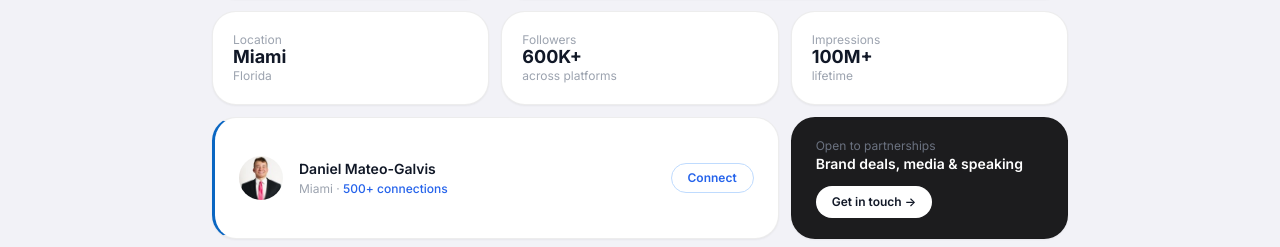
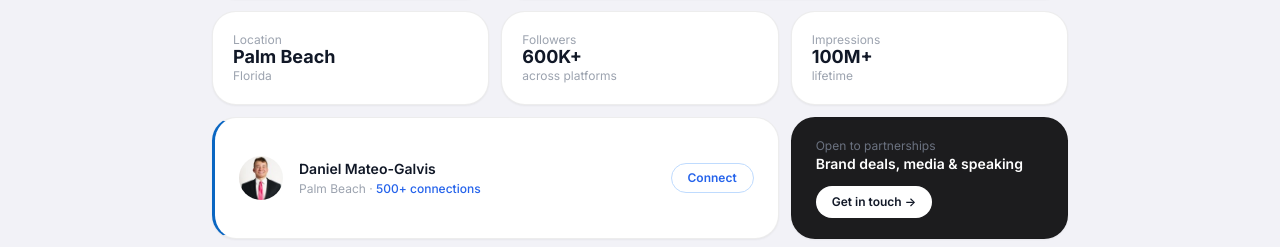
Before and after one commit to danielmateoprogramming/danielmateo-portfolio, a React (Vite) app: page / in a window 1280 px wide. Shown: the part 369-616 px from the top of the page. Built offline with nearby package versions, Linux system fonts and the light colour scheme.

Commit message:
Update location from Miami to Palm Beach
Co-Authored-By: Claude Sonnet 4.6 <noreply@anthropic.com>

```diff
--- a/src/App.jsx
+++ b/src/App.jsx
@@ -122,7 +122,7 @@ export default function DanielMateoPortfolio() {
             <div className={`${card} px-5 py-5 flex flex-col justify-between`} style={cardBorder}>
               <span className="text-xs text-gray-400">Location</span>
               <div>
-                <p className="text-lg font-bold text-gray-900 leading-none">Miami</p>
+                <p className="text-lg font-bold text-gray-900 leading-none">Palm Beach</p>
                 <p className="text-xs text-gray-400 mt-0.5">Florida</p>
               </div>
             </div>
@@ -146,7 +146,7 @@ export default function DanielMateoPortfolio() {
               <img src="/profile.jpg" alt="Daniel Mateo-Galvis" className="w-11 h-11 rounded-full object-cover flex-shrink-0" />
               <div className="flex-1 min-w-0">
                 <p className="text-sm font-semibold text-gray-900">Daniel Mateo-Galvis</p>
-                <p className="text-xs text-gray-400 mt-0.5">Miami · <span className="text-blue-600 font-medium">500+ connections</span></p>
+                <p className="text-xs text-gray-400 mt-0.5">Palm Beach · <span className="text-blue-600 font-medium">500+ connections</span></p>
               </div>
               <a href="https://www.linkedin.com/in/danielmateogalvis" target="_blank" rel="noopener noreferrer"
                 className="text-xs font-semibold text-blue-600 border border-blue-200 hover:bg-blue-600 hover:text-white hover:border-blue-600 px-4 py-1.5 rounded-full transition-all flex-shrink-0">
@@ -178,7 +178,7 @@ export default function DanielMateoPortfolio() {
               </div>
               <p className="text-sm text-gray-600 leading-relaxed mb-4">Creator of one of the most recognized independent finance brands on X. Also performing as house DJ <span className="font-semibold text-gray-900">Mateo</span> in South Florida.</p>
               <div className="flex gap-2 flex-wrap mb-4">
-                <span className="text-xs font-medium text-gray-600 bg-gray-100 px-3 py-1 rounded-full">📍 Miami</span>
+                <span className="text-xs font-medium text-gray-600 bg-gray-100 px-3 py-1 rounded-full">📍 Palm Beach</span>
                 <span className="text-xs font-medium text-gray-600 bg-gray-100 px-3 py-1 rounded-full">600K+ followers</span>
                 <span className="text-xs font-medium text-gray-600 bg-gray-100 px-3 py-1 rounded-full">100M+ impressions</span>
               </div>
```
